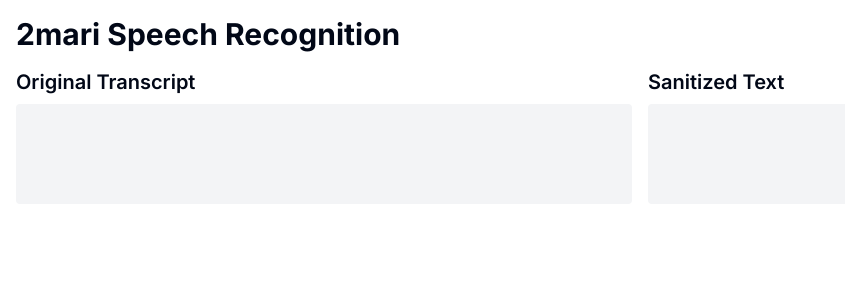
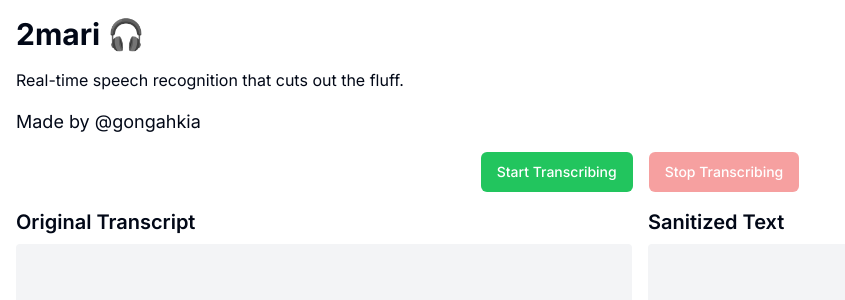
Before and after one commit to gongahkia/2mari, a Next.js app in the folder src/2mari/: page / in a window 1280 px wide. Shown: the top 300 px of the page, without its empty margins (0-845 px from the left). Built offline with nearby package versions, Linux system fonts and the light colour scheme; no server answers.

Commit message:
feat(app): reverting to prior state

```diff
--- a/src/2mari/app/page.tsx
+++ b/src/2mari/app/page.tsx
@@ -3,7 +3,9 @@ import Dashboard from "../components/Dashboard"
 export default function Home() {
   return (
     <main className="container mx-auto p-4">
-      <h1 className="text-3xl font-bold mb-4">2mari Speech Recognition</h1>
+      <h1 className="text-3xl font-bold mb-4">2mari 🎧</h1>
+      <p className="mb-4">Real-time speech recognition that cuts out the fluff.</p>
+      <p className="text-lg mb-4">Made by <a href="https://github.com/gongahkia/2mari">@gongahkia</a></p>
       <Dashboard />
     </main>
   )
--- a/src/2mari/components/Dashboard.tsx
+++ b/src/2mari/components/Dashboard.tsx
@@ -2,6 +2,7 @@
 
 import { useState, useEffect, useRef } from "react"
 import { sanitizeText } from "../utils/sanitize"
+import { Button } from "@/components/ui/button"
 
 declare global {
   interface Window {
@@ -10,6 +11,7 @@ declare global {
 }
 
 export default function Dashboard() {
+  const [isTranscribing, setIsTranscribing] = useState(false)
   const [transcript, setTranscript] = useState("")
   const [sanitizedText, setSanitizedText] = useState("")
   const [error, setError] = useState<string | null>(null)
@@ -47,18 +49,18 @@ export default function Dashboard() {
 
         recognitionRef.current.onerror = (event: any) => {
           setError(`Speech recognition error: ${event.error}`)
+          setIsTranscribing(false)
         }
 
         recognitionRef.current.onend = () => {
-          try {
-            recognitionRef.current.start()
-          } catch (error) {
-            console.error("Failed to restart speech recognition:", error)
+          if (isTranscribing) {
+            try {
+              recognitionRef.current.start()
+            } catch (error) {
+              console.error("Failed to restart speech recognition:", error)
+            }
           }
         }
-
-        // Start transcribing immediately
-        startTranscribing()
       } else {
         setError("Speech recognition is not supported in this browser.")
       }
@@ -69,7 +71,7 @@ export default function Dashboard() {
         recognitionRef.current.stop()
       }
     }
-  }, [])
+  }, [isTranscribing])
 
   const startTranscribing = async () => {
     setError(null)
@@ -82,6 +84,7 @@ export default function Dashboard() {
         setSanitizedText("")
         interimTranscriptRef.current = ""
         recognitionRef.current.start()
+        setIsTranscribing(true)
       } catch (err) {
         console.error("Failed to start speech recognition:", err)
         setError("Failed to start speech recognition. Please ensure microphone access is allowed.")
@@ -91,15 +94,38 @@ export default function Dashboard() {
     }
   }
 
+  const stopTranscribing = () => {
+    if (recognitionRef.current) {
+      recognitionRef.current.stop()
+      setIsTranscribing(false)
+    }
+  }
+
   return (
     <div className="space-y-4">
+      <div className="flex justify-center space-x-4">
+        <Button
+          onClick={startTranscribing}
+          disabled={isTranscribing}
+          className="bg-green-500 hover:bg-green-600 text-white"
+        >
+          Start Transcribing
+        </Button>
+        <Button
+          onClick={stopTranscribing}
+          disabled={!isTranscribing}
+          className="bg-red-500 hover:bg-red-600 text-white"
+        >
+          Stop Transcribing
+        </Button>
+      </div>
       {error && <div className="text-red-500 font-bold text-center">{error}</div>}
       <div className="grid grid-cols-2 gap-4">
         <div>
           <h2 className="text-xl font-semibold mb-2">Original Transcript</h2>
           <p className="p-2 bg-gray-100 rounded min-h-[100px] whitespace-pre-wrap">
             {transcript}
-            {interimTranscriptRef.current}
+            {isTranscribing ? interimTranscriptRef.current : ""}
           </p>
         </div>
         <div>
```
